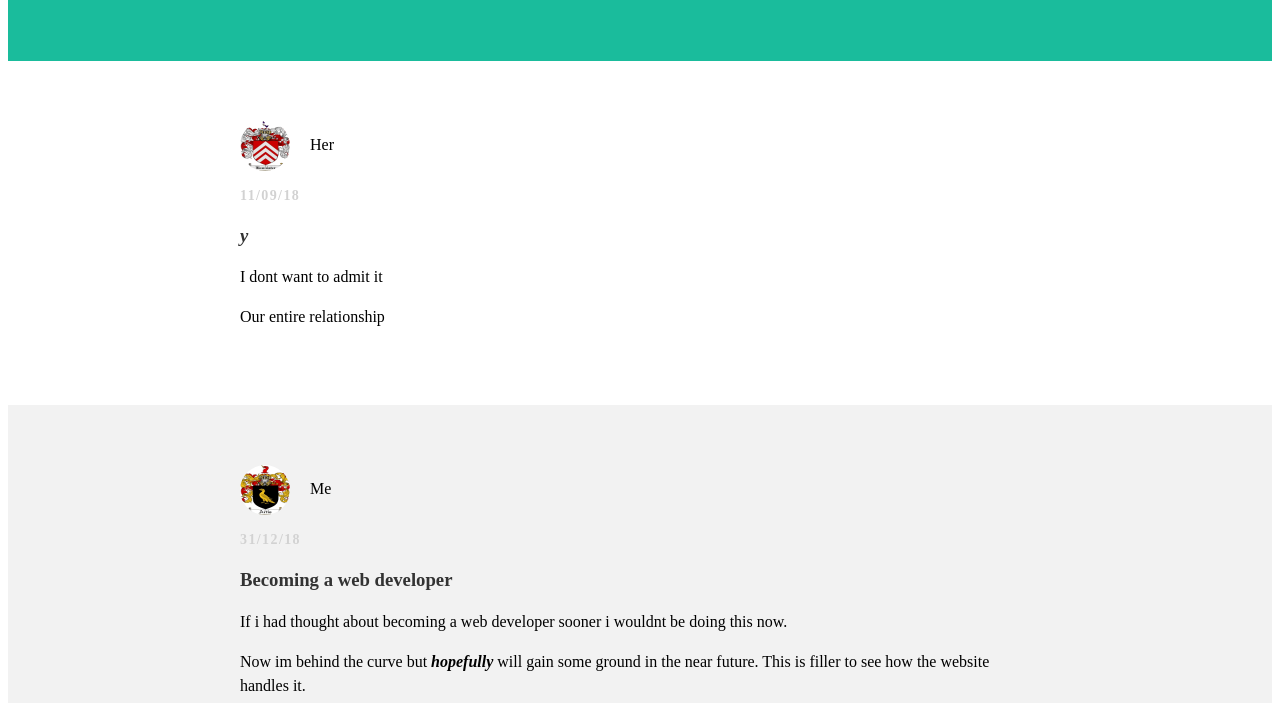
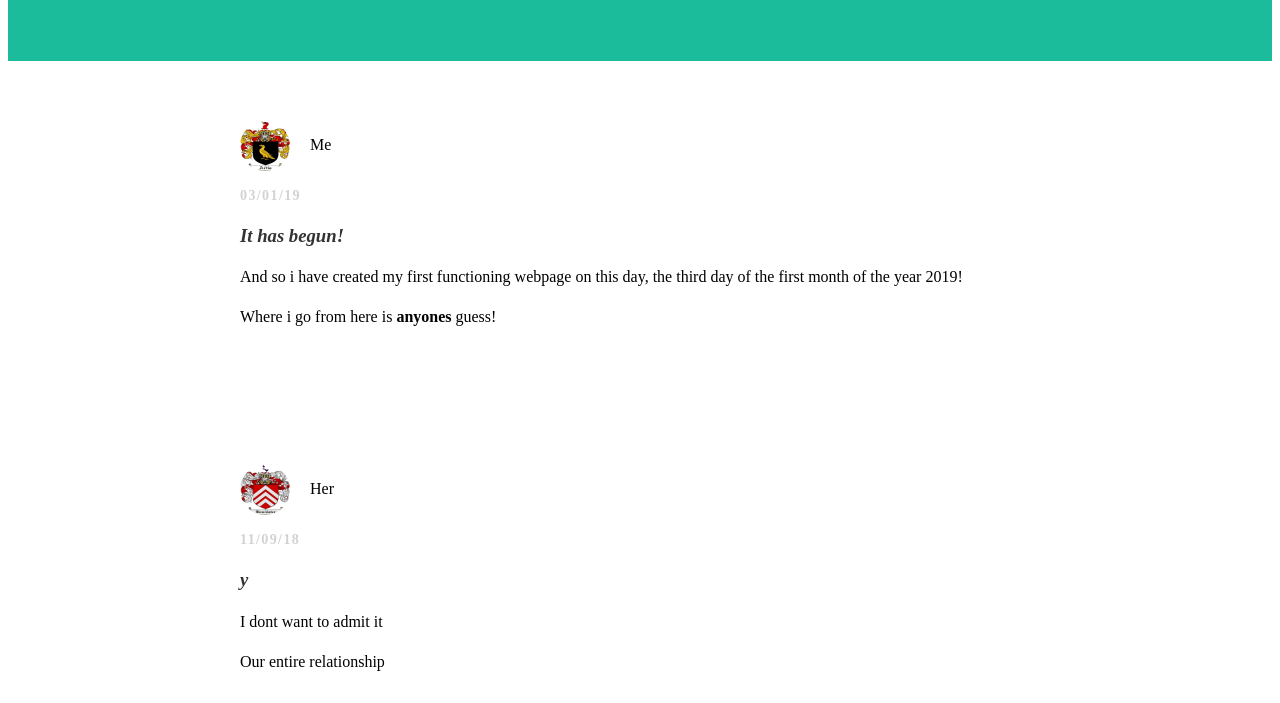
Before and after one commit to tommy73392/.github.io, a plain HTML site: page index.html in a window 1280 px wide. Shown: the part 97-800 px from the top of the page. Drawn offline with Linux system fonts and the light colour scheme.

Commit message:
Update index.html

```diff
--- a/index.html
+++ b/index.html
@@ -18,7 +18,21 @@
   </div>
  </div>
 
-  <div id='content'>
+<div id='content'>
+   <div class='post-container'>
+     <div class='post'>
+      <div class='post-author'>
+        <img src='Me.gif'>
+        <span>Me</span>
+      <p class='post-date'>03/01/19</p>
+      <h3 class='post-title'><em>It has begun!</em></h3>
+       <div class='post-content'>
+        <p>And so i have created my first functioning webpage on this day, the third day of the first month of the year 2019!</p>
+         <p>Where i go from here is <strong>anyones</strong> guess!</p>
+       </div>
+     </div>
+     </div>
+</div>  <div id='content'>
    <div class='post-container'>
      <div class='post'>
       <div class='post-author'>
```
